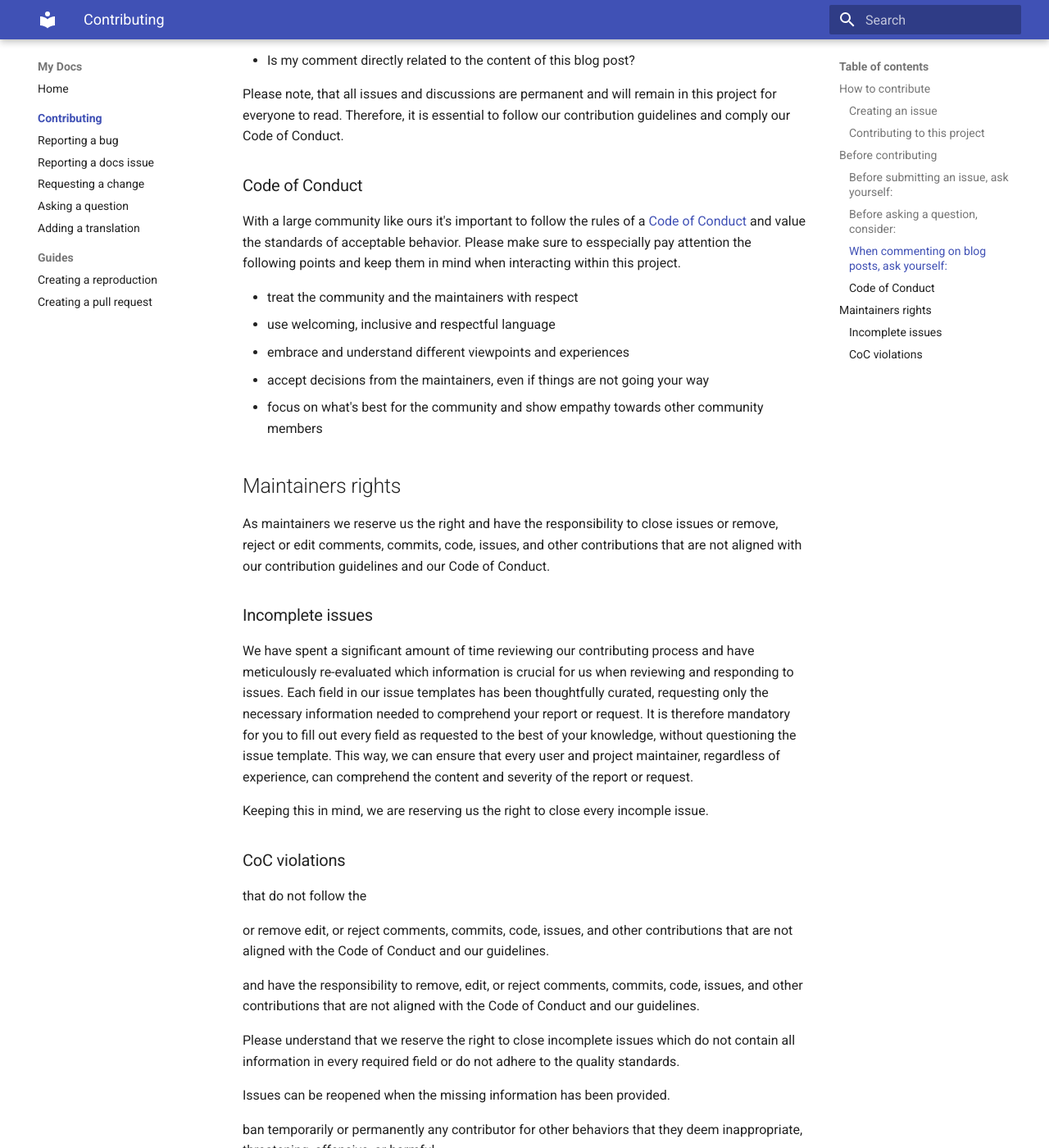
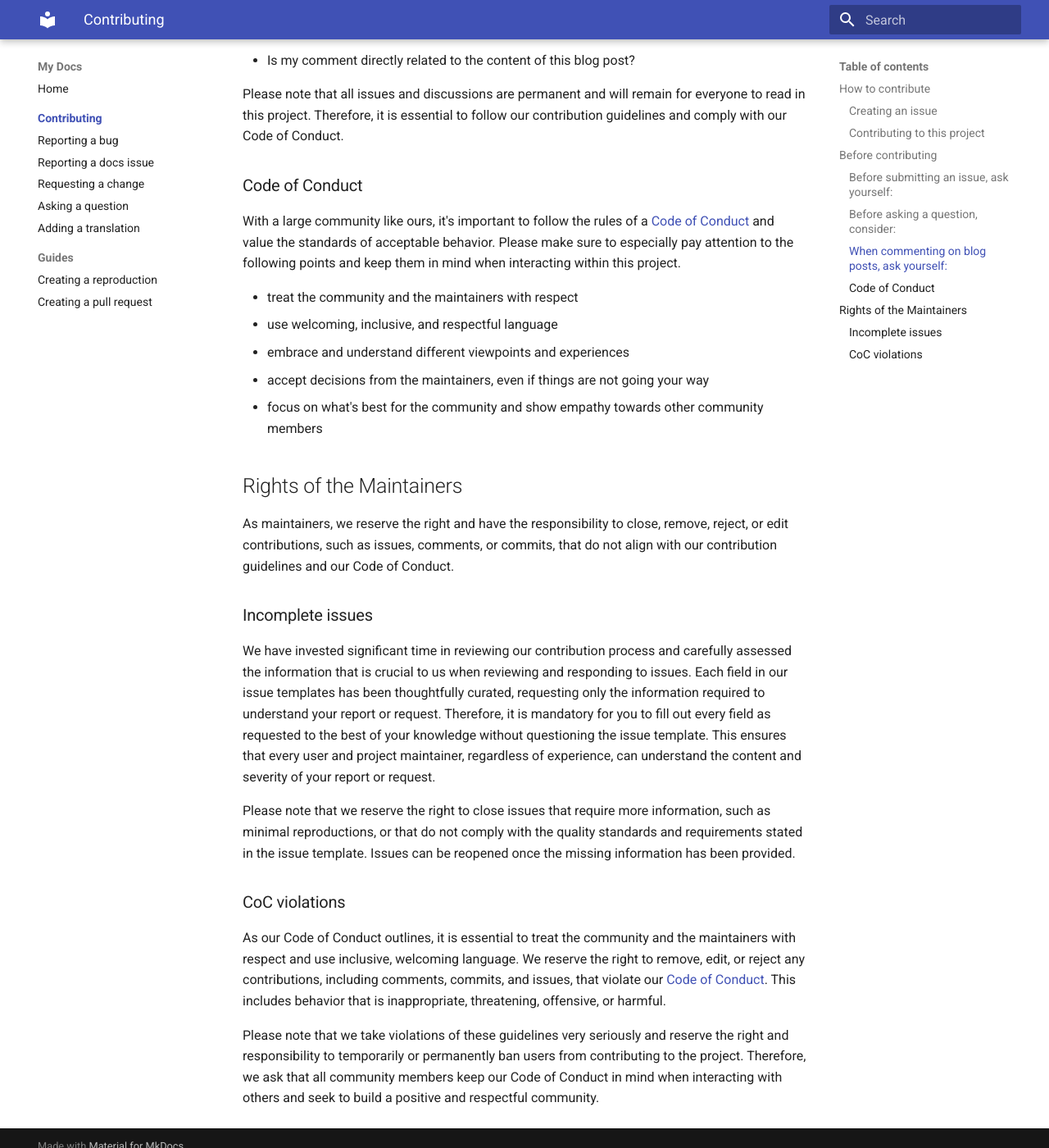
Before and after one commit to katharinalisalin/demo-bug-template, an MkDocs documentation site: the page built from docs/contributing/index.md, in a window 1280 px wide and 1400 px high, scrolled down 1820 px. Shown: the whole window at 82% size. Built offline with MkDocs 1.6.1 and Material for MkDocs 9.7.7, drawn with Linux system fonts in a browser that asks for light colours; some of the changed text lies outside the part shown.

Commit message:
Updated docs

```diff
--- a/docs/contributing/index.md
+++ b/docs/contributing/index.md
@@ -1,16 +1,16 @@
 # Contributing
 
 Material for MkDocs is an actively maintained and constantly improved project
-that caters to a diverse user base with varying backgrounds and needs. In order
-to effectively address the needs of all our users, evaluate requests, and fix
-bugs, a lot of work from us maintainers is required.
+that serves a diverse user base with varying backgrounds and needs. In order to
+effectively address the needs of all our users, evaluate requests, and fix bugs,
+we maintainers need to put in a lot of work.
 
 ## How to contribute
 
-We have invested quite a lot of time in creating better templates for our
+We have invested a lot of time in creating better templates for our
 [issue tracker], optimizing the processes for our users to report bugs, request
-features or changes, contribute to the project or exchange with our community. This section of
-the documentation explains each process.
+features or changes, contribute to the project, or exchange with our community.
+This section of the documentation explains each process.
 
   [issue tracker]: https://github.com/squidfunk/mkdocs-material/issues
 
@@ -38,7 +38,7 @@ the documentation explains each process.
 
     ---
 
-    Propose a change or feature request or suggest an improvement
+    Propose a change, feature request, or suggest an improvement
 
     [:octicons-arrow-right-24: Request a change][request a change]
 
@@ -89,9 +89,9 @@ documentation, and brings value to both new and experienced users of Material
 for MkDocs.
 
 To ensure that our issue tracker and discussion board remain structured,
-searchable, and easy to follow, it is mandatory to make sure you are
-contributing in the right context and environment before submitting an issue,
-opening a discussion, or commenting on existing discussions or subpages.
+searchable and easy to follow, it is mandatory to make sure you are contributing
+in the right context and environment before submitting an issue, opening a
+discussion or commenting on existing discussions or subpages.
 
 ### Before submitting an issue, ask yourself:
 
@@ -109,80 +109,58 @@ opening a discussion, or commenting on existing discussions or subpages.
 
 - Is my comment directly related to the content of this blog post?
 
-Please note, that all issues and discussions are permanent and will remain in
-this project for everyone to read. Therefore, it is essential to follow our
-contribution guidelines and comply our Code of Conduct.
+Please note that all issues and discussions are permanent and will remain for
+everyone to read in this project. Therefore, it is essential to follow our
+contribution guidelines and comply with our Code of Conduct.
 
 ### Code of Conduct
 
-With a large community like ours it's important to follow the rules of a
+With a large community like ours, it's important to follow the rules of a
 [Code of Conduct] and value the standards of acceptable behavior. Please make
-sure to esspecially pay attention the following points and keep them in mind
+sure to especially pay attention to the following points and keep them in mind
 when interacting within this project.
 
 - treat the community and the maintainers with respect
-- use welcoming, inclusive and respectful language
+- use welcoming, inclusive, and respectful language
 - embrace and understand different viewpoints and experiences
 - accept decisions from the maintainers, even if things are not going your way
 - focus on what's best for the community and show empathy towards other community members
 
-## Maintainers rights
+## Rights of the Maintainers
 
-As maintainers we reserve us the right and have the responsibility to close
-issues or remove, reject or edit comments, commits, code, issues, and other
-contributions that are not aligned with our contribution guidelines and our
-Code of Conduct.
+As maintainers, we reserve the right and have the responsibility to close,
+remove, reject, or edit contributions, such as issues, comments, or commits,
+that do not align with our contribution guidelines and our Code of Conduct.
 
 ### Incomplete issues
 
-We have spent a significant amount of time reviewing our contributing process
-and have meticulously re-evaluated which information is crucial for us when
-reviewing and responding to issues. Each field in our issue templates has been
-thoughtfully curated, requesting only the necessary information needed to
-comprehend your report or request. It is therefore mandatory for you to fill out
-every field as requested to the best of your knowledge, without questioning the
-issue template. This way, we can ensure that every user and project maintainer,
-regardless of experience, can comprehend the content and severity of the report
-or request.
+We have invested significant time in reviewing our contribution process and
+carefully assessed the information that is crucial to us when reviewing and
+responding to issues. Each field in our issue templates has been thoughtfully
+curated, requesting only the information required to understand your report or
+request. Therefore, it is mandatory for you to fill out every field as requested
+to the best of your knowledge without questioning the issue template. This
+ensures that every user and project maintainer, regardless of experience, can
+understand the content and severity of your report or request.
 
-Keeping this in mind, we are reserving us the right to close every incomple
-issue.
-
-
+Please note that we reserve the right to close issues that require more
+information, such as minimal reproductions, or that do not comply with the
+quality standards and requirements stated in the issue template. Issues can be
+reopened once the missing information has been provided.
 
 
 ### CoC violations
 
+As our Code of Conduct outlines, it is essential to treat the community and the
+maintainers with respect and use inclusive, welcoming language. We reserve the
+right to remove, edit, or reject any contributions, including comments, commits,
+and issues, that violate our [Code of Conduct]. This includes behavior that is
+inappropriate, threatening, offensive, or harmful.
 
-
-
-that do not
-follow the
-
-
-or remove edit,
-or reject comments, commits, code, issues, and other contributions that are not
-aligned with the Code of Conduct and our guidelines.
-
-
-and have the responsibility to remove, edit,
-or reject comments, commits, code, issues, and other contributions that are not
-aligned with the Code of Conduct and our guidelines.
-
-Please understand that we reserve the right to close incomplete issues which
-do not contain all information in every required field or do not adhere to the
-quality standards.
-
-Issues can be reopened when the missing information has been provided.
-
-ban temporarily or permanently any contributor for other behaviors that they deem inappropriate, threatening, offensive, or harmful.
-
-
+Please note that we take violations of these guidelines very seriously and
+reserve the right and responsibility to temporarily or permanently ban users
+from contributing to the project. Therefore, we ask that all community members
+keep our Code of Conduct in mind when interacting with others and seek to build
+a positive and respectful community.
 
 [Code of Conduct]: https://github.com/squidfunk/mkdocs-material/blob/master/CODE_OF_CONDUCT.md
-
-
-Please understand that we reserve the right to close incomplete issues which
-do not contain minimal reproductions or do not adhere to the quality standards
-and requirements mentioned in this document. Issues can be reopened when the
-missing information has been provided.
```
